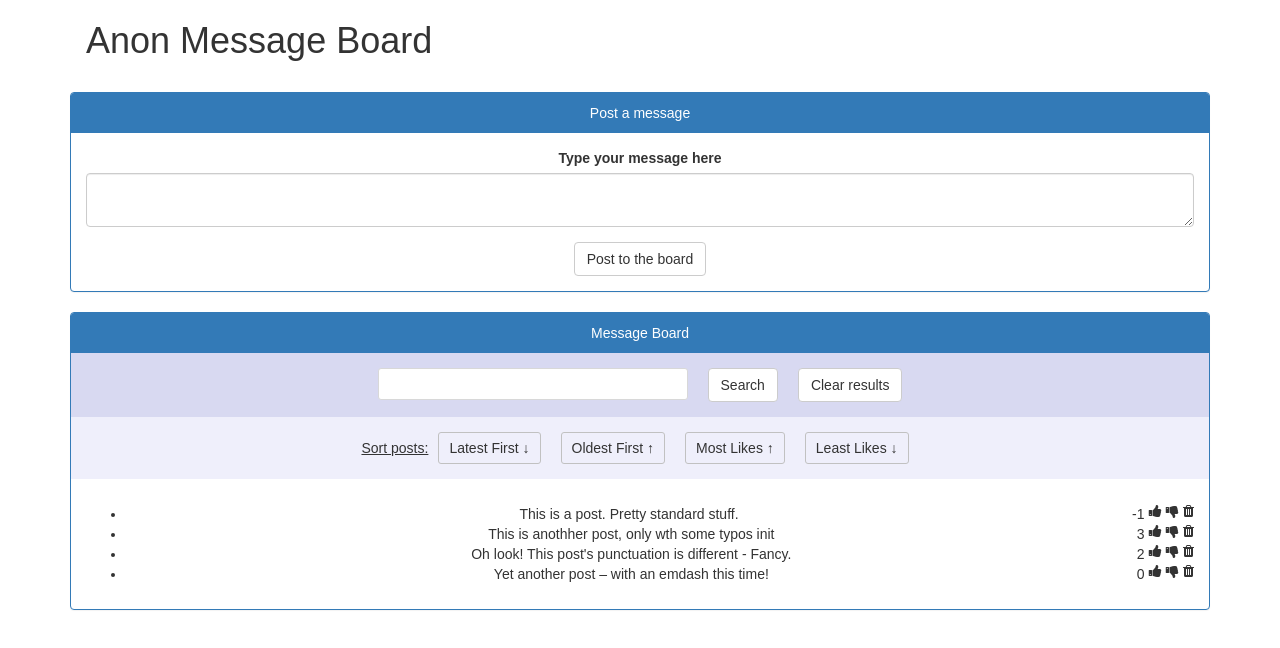
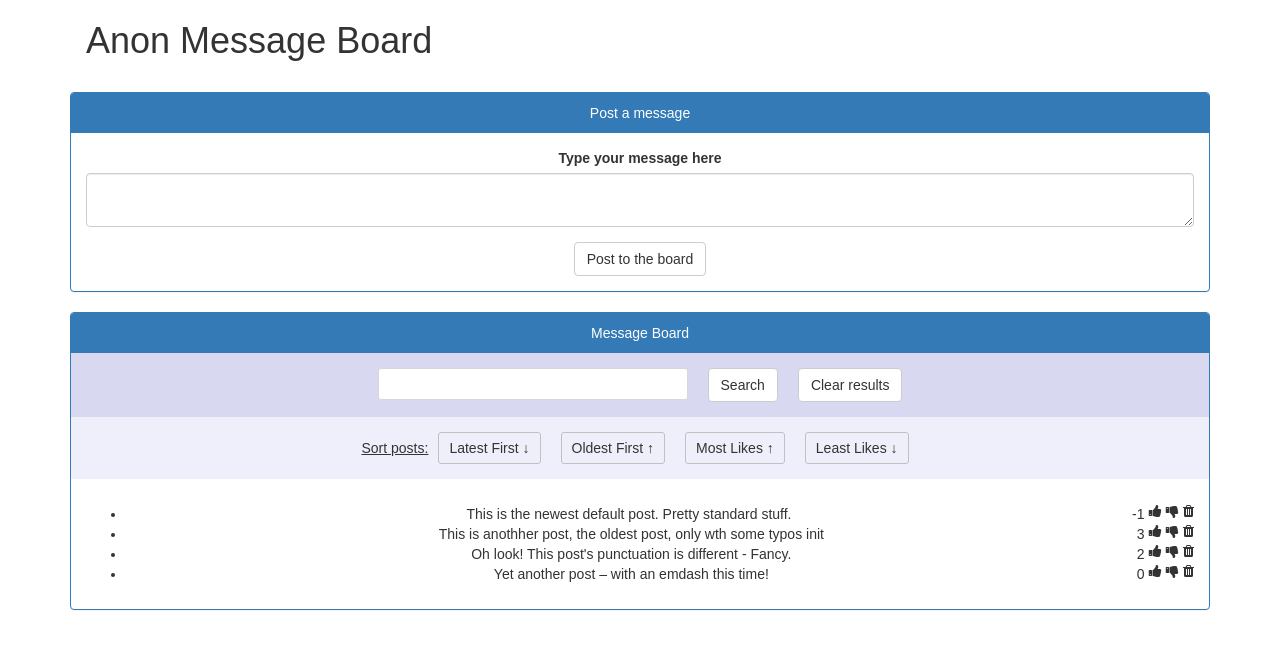
Before and after one commit to kelzvieira/anon-message-board, a React (Create React App) app: page / in a window 1280 px wide. Shown: the top 648 px of the page. Built offline with nearby package versions, Linux system fonts and the light colour scheme.

Commit message:
Updated readme

```diff
--- a/src/App.js
+++ b/src/App.js
@@ -17,8 +17,8 @@ class App extends Component {
     // set the default state the app will load when it is first rendered
     this.state = {
       messages: [
-        { id: uuid.v4(), text: "This is a post. Pretty standard stuff.", likes: -1, timestamp: 1509794011149 },
-        { id: uuid.v4(), text: "This is anothher post, only wth some typos init", likes: 3, timestamp: 1509663092732 },
+        { id: uuid.v4(), text: "This is the newest default post. Pretty standard stuff.", likes: -1, timestamp: 1509794011149 },
+        { id: uuid.v4(), text: "This is anothher post, the oldest post, only wth some typos init", likes: 3, timestamp: 1509663092732 },
         { id: uuid.v4(), text: "Oh look! This post's punctuation is different - Fancy.", likes: 2, timestamp: 1509663092790 },
         { id: uuid.v4(), text: "Yet another post – with an emdash this time!", likes: 0, timestamp: 1509663092767 }
       ],
```
Also changed, not shown: 1 other file (tests, documents, lock files or other folders).
